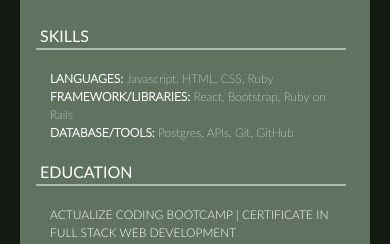
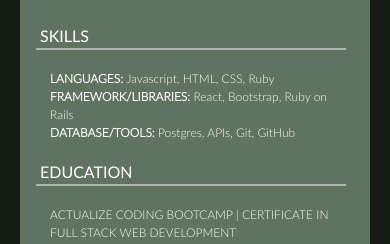
Before and after one commit to Osantos17/Personal-Website, a React (Vite) app: page / in a window 390 px wide. Both pictures are taken after a click on the button "EXPERIENCE". Shown: the part 597-841 px from the top of the page. Built offline with nearby package versions, Linux system fonts and the light colour scheme.

Commit message:
adjustments on experience font and interest margin

```diff
--- a/src/paths/Experience.css
+++ b/src/paths/Experience.css
@@ -13,10 +13,6 @@
   border: 1px solid rgba(255, 255, 255, 0.5);
   margin: 10px -4px;
   margin-top: -5px;
-}
-
-.details {
-  color: black;
 }
 
 .skillsBody {
@@ -99,4 +95,11 @@
     margin-bottom: 40px;
   }
 
+  .skillsBody,
+  .dates,
+  .details,
+  .desDetails {
+    font-family: "Lato-light";
+  }
+
 }
--- a/src/paths/Interests.css
+++ b/src/paths/Interests.css
@@ -37,6 +37,7 @@
 
   .interestsContainer {
     margin-top: 40px;
+    overflow-y: hidden;
   }
 
   .images {
```
